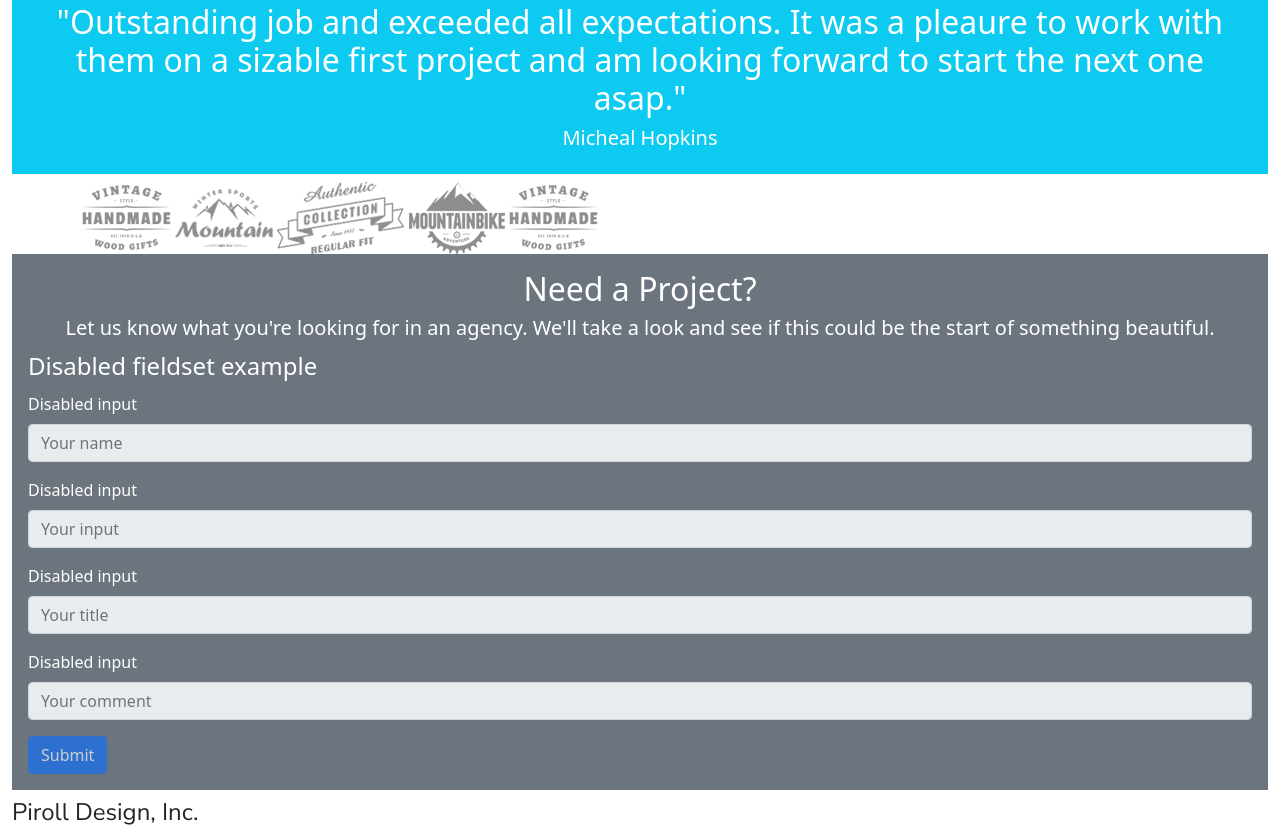
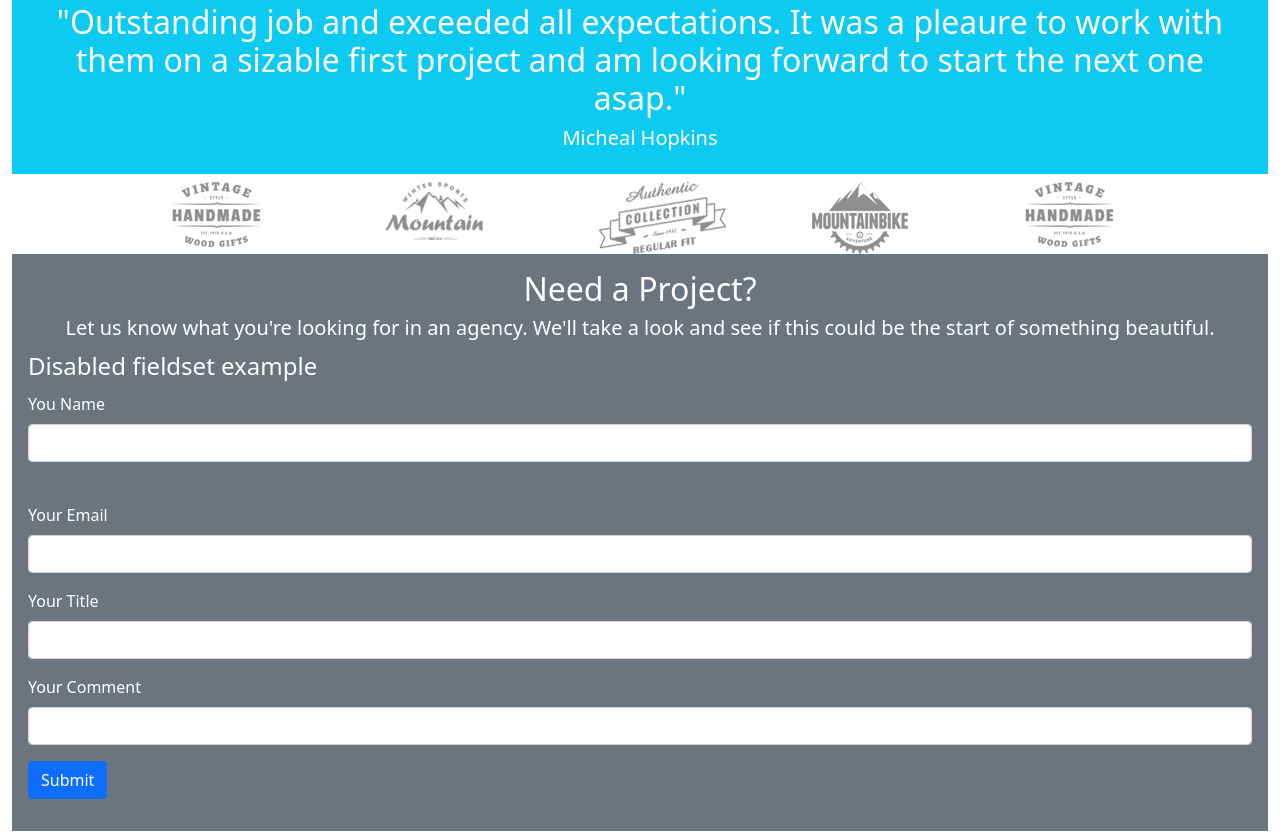
Before and after one commit to KGTCreator/Review-Project, a plain HTML site: page index.html in a window 1280 px wide. Shown: the part 3232-4064 px from the top of the page. Drawn offline with nearby package versions, Linux system fonts and the light colour scheme.

Commit message:
The Remaster Part 3

```diff
--- a/index.html
+++ b/index.html
@@ -9,13 +9,12 @@
   <!-- Bootstrap CSS -->
   <link href="https://cdn.jsdelivr.net/npm/bootstrap@5.0.2/dist/css/bootstrap.min.css" rel="stylesheet"
     integrity="sha384-EVSTQN3/azprG1Anm3QDgpJLIm9Nao0Yz1ztcQTwFspd3yD65VohhpuuCOmLASjC" crossorigin="anonymous">
-  <link href="style.css" rel="stylesheet">
-  <link rel="preconnect" href="https://fonts.googleapis.com">
+<link rel="stylesheet" href="style.css">  <link rel="preconnect" href="https://fonts.googleapis.com">
   <link rel="preconnect" href="https://fonts.gstatic.com" crossorigin>
   <link href="https://fonts.googleapis.com/css2?family=Montserrat&family=Nunito+Sans:opsz@6..12&display=swap"
     rel="stylesheet">
 
-  <title>Pirolli Design Inc-Review Assignment</title>
+  <title>Pirolli Design Inc</title>
 </head>
 
 <body>
@@ -146,7 +145,9 @@
     <div class="row  ">
       <div class="col-3 p-0">
         <img class="img-fluid w-100" src="images/Package Design Lemon Tea - fabian krotzer Frame.png">
-        <img class="eye d-none" src="/images/icons/hover-icon.png" alt="">
+        <div>
+        <img class="middle h-100 w-100" src="images/icons/hover-icon.png">
+      </div>
       </div>
       <div class="col-3 p-0">
         <img class="img-fluid w-100" src="images/Package Design Vanilla Powder - fabian krotzer Frame.png">
@@ -225,6 +226,7 @@
         <h4>ILLISTRATIONS</h4>
         <p>Whales likeness hath, man kind
           for them air two won't</p>
+
       </div>
     </div>
 
@@ -235,12 +237,20 @@
       <h5 class="text-center">Micheal Hopkins</h5>
     </div>
 
-    <div class="container">
-      <div class="col">
+    <div class="row justify-content-center">
+      <div class="col-2 offset-1">
         <img class="hover-image" class="rounded mx-auto d-block" src="images/logos/logo-01.png">
+        </div>
+        <div class="col-2">
         <img class="hover-image" class="rounded mx-auto d-block" src="images/logos/logo-02.png">
+        </div>
+        <div class="col-2">
         <img class="hover-image" class="rounded mx-auto d-block" src="images/logos/logo-03.png">
+        </div>
+        <div class="col-2">
         <img class="hover-image" class="rounded mx-auto d-block" src="images/logos/logo-04.png">
+        </div>
+        <div class="col-2">
         <img class="hover-image" class="rounded mx-auto d-block" src="images/logos/logo-05.png">
       </div>
     </div>
@@ -251,28 +261,31 @@
         could be
         the start of something beautiful.</h5>
       <form>
-        <fieldset disabled>
           <legend>Disabled fieldset example</legend>
           <div class="mb-3">
-            <label for="disabledTextInput" class="form-label">Disabled input</label>
-            <input type="text" id="disabledTextInput" class="form-control" placeholder="Your name">
+            <label for="exampleInputEmail1" class="form-label">You Name</label>
+        <input type="email" class="form-control" id="exampleInputEmail1" aria-describedby="emailHelp">
+        <div id="emailHelp" class="form-text">We'll never share your email with anyone else.</div>
       </div>
       <div class="mb-3">
-            <label for="disabledTextInput" class="form-label">Disabled input</label>
-            <input type="text" id="disabledTextInput" class="form-control" placeholder="Your input">
+        <label for="exampleInputPassword1" class="form-label">Your Email</label>
+        <input type="password" class="form-control" id="exampleInputPassword1">
       </div>
       <div class="mb-3">
-            <label for="disabledTextInput" class="form-label">Disabled input</label>
-            <input type="text" id="disabledTextInput" class="form-control" placeholder="Your title">
+        <label for="exampleInputPassword1" class="form-label">Your Title</label>
+        <input type="password" class="form-control" id="exampleInputPassword1">
       </div>
       <div class="mb-3">
-            <label for="disabledTextInput" class="form-label">Disabled input</label>
-            <input type="text" id="disabledTextInput" class="form-control" placeholder="Your comment">
+        <label for="exampleInputPassword1" class="form-label">Your Comment</label>
+        <input type="password" class="form-control" id="exampleInputPassword1">
       </div>
+      <div class="mb-3">
         <button type="submit" class="btn btn-primary">Submit</button>
         </fieldset>
       </form>
     </div>
+    </div>
+
 
     <h4>Piroll Design, Inc.</h4>
     <h6>(C) 2017 Piroll. All Rights Reserved</h6>
--- a/style.css
+++ b/style.css
@@ -8,10 +8,12 @@
     background-color: black;
     transition: .5s ease;
     opacity: 0;
-    position: relative;
+    position: absolute;
     top:50%;
     left:50%;
-
+    transform: translate(-50%, -50%);
+    -ms-transform: translate(-50%, -50%);
+    text-align: center;
 }
 
 p{
```
Lines whose indentation alone changed are shown as unchanged.
